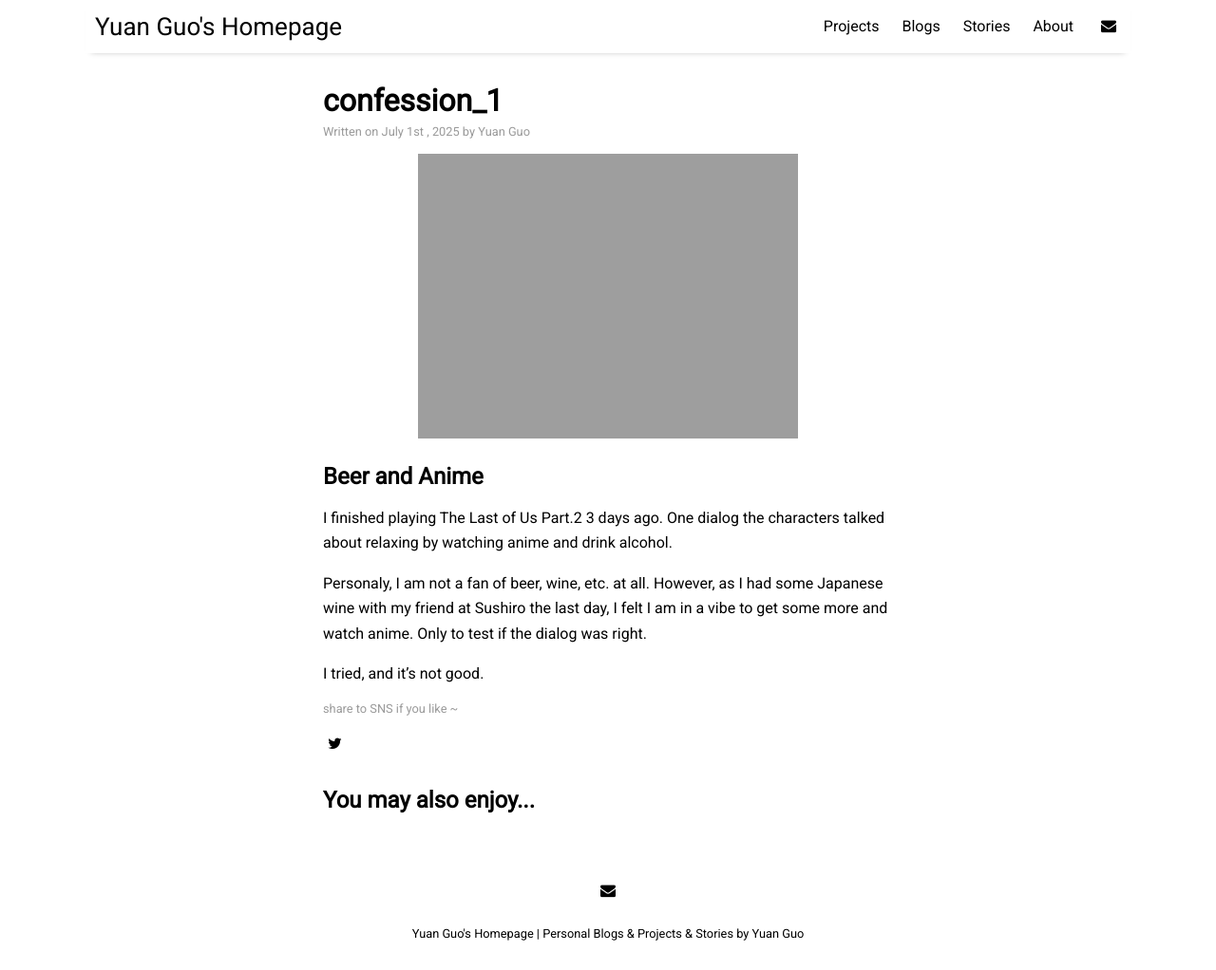
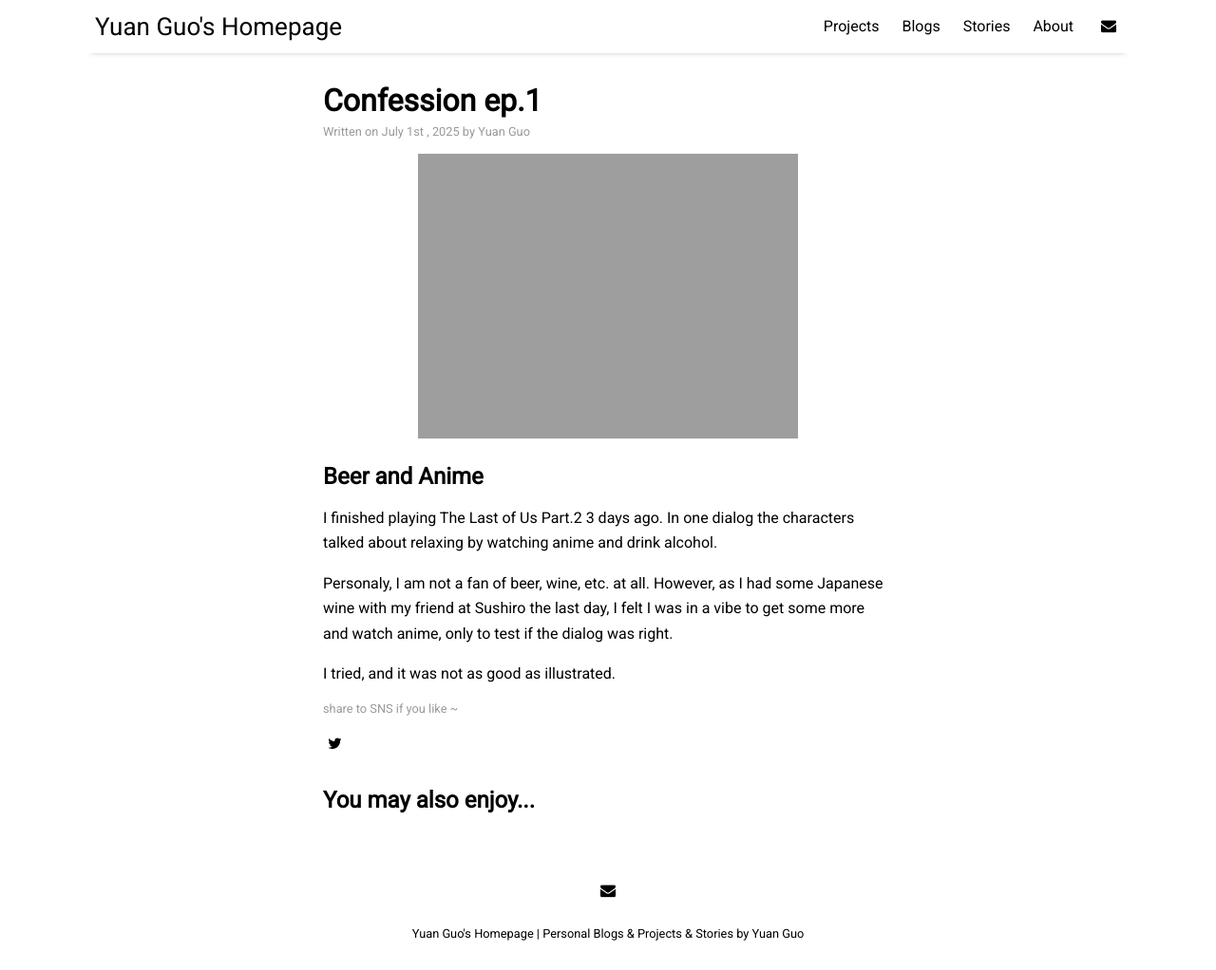
Before and after one commit to Yuan-Honoka-Guo/Yuan-Honoka-Guo.github.io, a Jekyll site: the page built from _posts/2025-7-1-confession_1.md, in a window 1280 px wide and 1022 px high. Shown: the whole window at 95% size. Built offline with Jekyll 4.4.1, drawn with Linux system fonts in a browser that asks for light colours; nearby versions of some CDN libraries.

```diff
--- a/_posts/2025-7-1-confession_1.md
+++ b/_posts/2025-7-1-confession_1.md
@@ -1,6 +1,6 @@
 ---
 layout: post
-title: "confession_1"
+title: "Confession ep.1"
 author: "Yuan Guo"
 categories: stories
 tags: [stories]
@@ -9,8 +9,8 @@ image: IMG_0993.jpeg
 
 ## Beer and Anime
 
-I finished playing The Last of Us Part.2 3 days ago. One dialog the characters talked about relaxing by watching anime and drink alcohol.
+I finished playing The Last of Us Part.2 3 days ago. In one dialog the characters talked about relaxing by watching anime and drink alcohol.
 
-Personaly, I am not a fan of beer, wine, etc. at all. However, as I had some Japanese wine with my friend at Sushiro the last day, I felt I am in a vibe to get some more and watch anime. Only to test if the dialog was right.
+Personaly, I am not a fan of beer, wine, etc. at all. However, as I had some Japanese wine with my friend at Sushiro the last day, I felt I was in a vibe to get some more and watch anime, only to test if the dialog was right.
 
-I tried, and it's not good.
+I tried, and it was not as good as illustrated.
```
Also changed, not shown: _posts/2016-09-09-text-formatting.md (+2 -0 lines), _posts/2025-7-1-introduction-to-this-website.md (+2 -2 lines).
